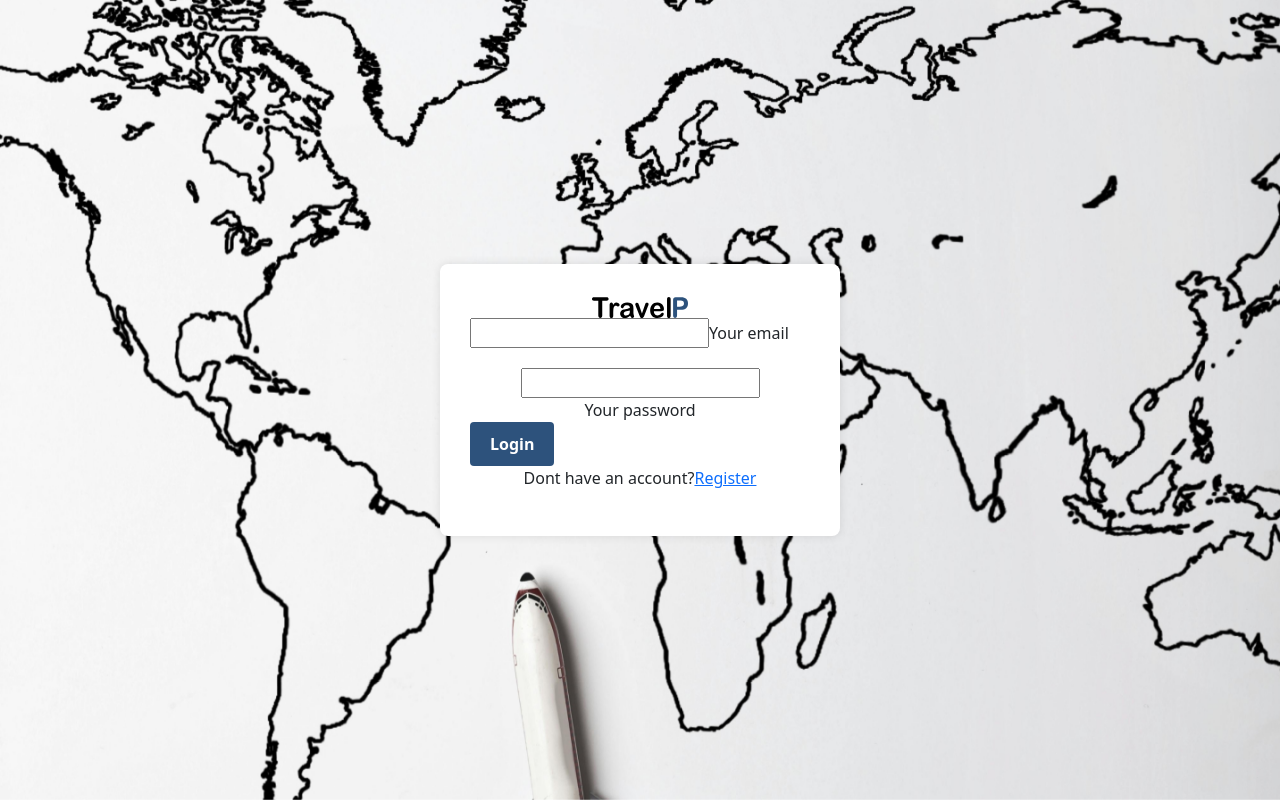
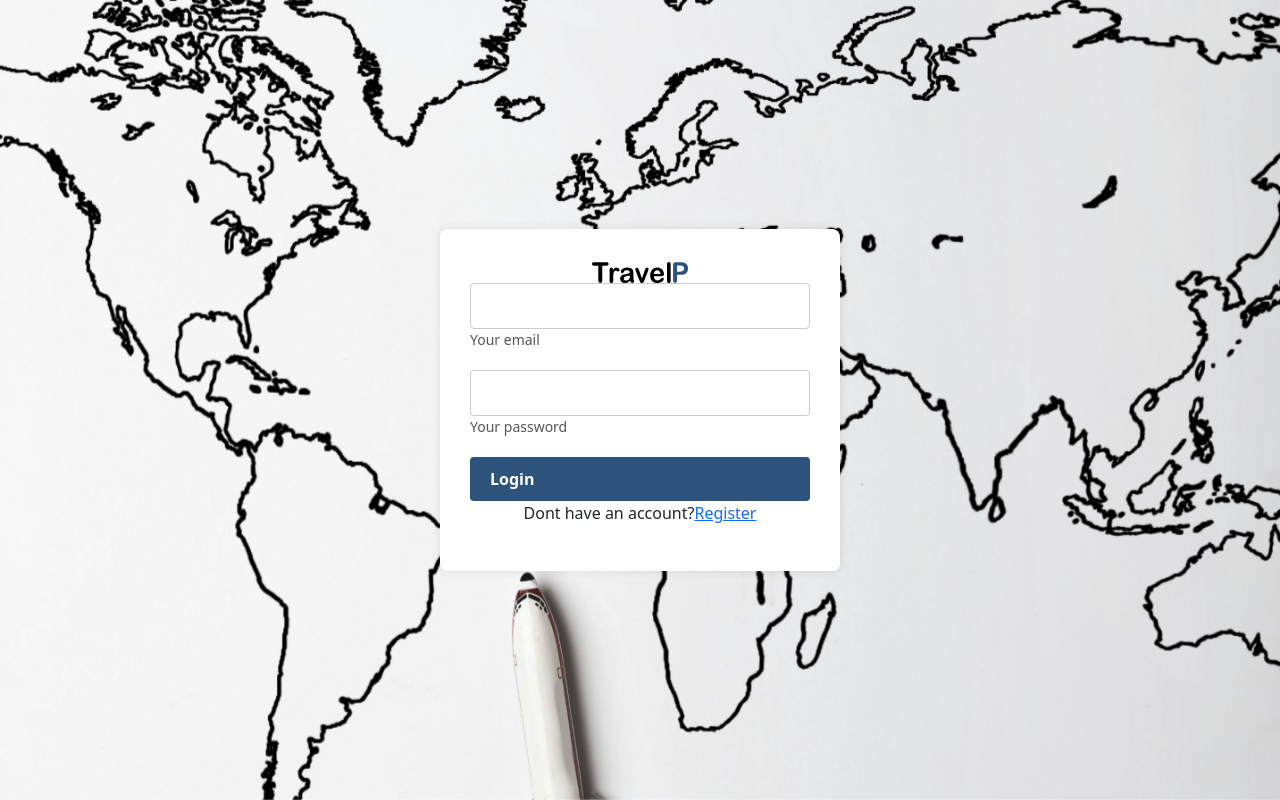
Before and after one commit to HtaSophia/travelp, a React (Create React App) app: page /login in a window 1280 px wide. Built offline with nearby package versions, Linux system fonts and the light colour scheme; no server answers.

Commit message:
I add the button css and label

```diff
--- a/src/components/Singin/Singin.css
+++ b/src/components/Singin/Singin.css
@@ -32,3 +32,30 @@ body {
     margin-bottom: 20px;
     text-align: left;
 }
+
+.input input {
+    width: 100%;
+    padding: 10px;
+    border: 1px solid #ccc;
+    border-radius: 4px;
+    font-size: 16px;
+}
+
+.input label {
+    display: block;
+    margin-bottom: 5px;
+    font-size: 14px;
+    color: #555;
+}
+
+.button {
+    width: 100%;
+    padding: 10px;
+    border: none;
+    border-radius: 4px;
+    color: white;
+    font-size: 16px;
+    cursor: pointer;
+    background-color: #1E3A8A;
+    margin-top: 20px;
+}
--- a/src/components/Singin/Singin.js
+++ b/src/components/Singin/Singin.js
@@ -12,17 +12,18 @@ export default function Singin() {
 
         <form  className="form" method="post">
             <img src={logo}></img>
+
             <div className="input">
             <input type="text"></input>
             <label>Your email</label>
             </div>
 
-            <div className="inputgi">
+            <div className="input">
             <input type="password"></input>
             <label>Your password</label>
             </div>
 
-            <Button text="Login" color="#2D527C" onClick={() => console.log('Form submitted')} />
+            <Button className="button" text="Login" color="#2D527C" onClick={() => console.log('Form submitted')} />
 
             <div className="register">
                 <p>Dont have an account?<a href="#">Register</a></p>
```
